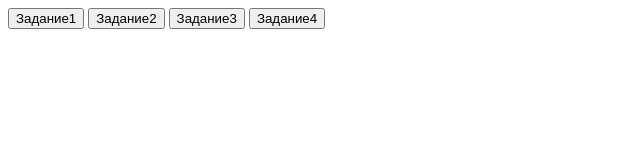
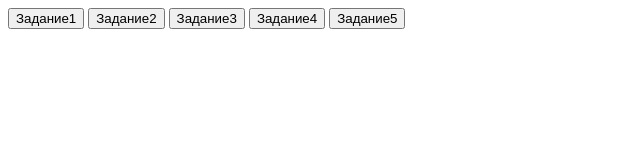
Before and after one commit to AndreyGorbachev97/homeWorkOtus, a plain HTML site: page homeWork1/index.html in a window 1280 px wide. Shown: the whole page, without its empty margins (0-640 px from the left). Drawn offline with Linux system fonts and the light colour scheme.

Commit message:
solution task5

```diff
--- a/homeWork1/index.html
+++ b/homeWork1/index.html
@@ -9,6 +9,7 @@
     <script src="task2.js"></script>
     <script src="task3.js"></script>
     <script src="task4.js"></script>
+    <script src="task5.js"></script>
     <title>Document</title>
   </head>
   <body>
@@ -16,5 +17,6 @@
     <button onclick="task2()">Задание2</button>
     <button onclick="task3()">Задание3</button>
     <button onclick="task4()">Задание4</button>
+    <button onclick="task5()">Задание5</button>
   </body>
 </html>
--- /dev/null
+++ b/homeWork1/task5.js
@@ -0,0 +1,22 @@
+const task5 = () => {
+  const arr = [3, 6, 1, 8, 9, 2, 5, 10, 4, 7];
+  console.log("Начальный массив", arr);
+  console.log("сумма всех элементов массива:", arr.reduce((acc, el) => acc += el, 0))
+  const arrX2 = arr.map(el => el * 2);
+  console.log("Удвоенный массив", arrX2);
+
+  let min = arr[0];
+  let max = arr[0];
+
+  for (let i = 1; i < arr.length; i++) {
+    if (arr[i] < min) {
+      min = arr[i]
+    }
+    if (arr[i] > max) {
+      max = arr[i]
+    }
+  }
+
+  console.log("min", min);
+  console.log("max", max);
+}
```
